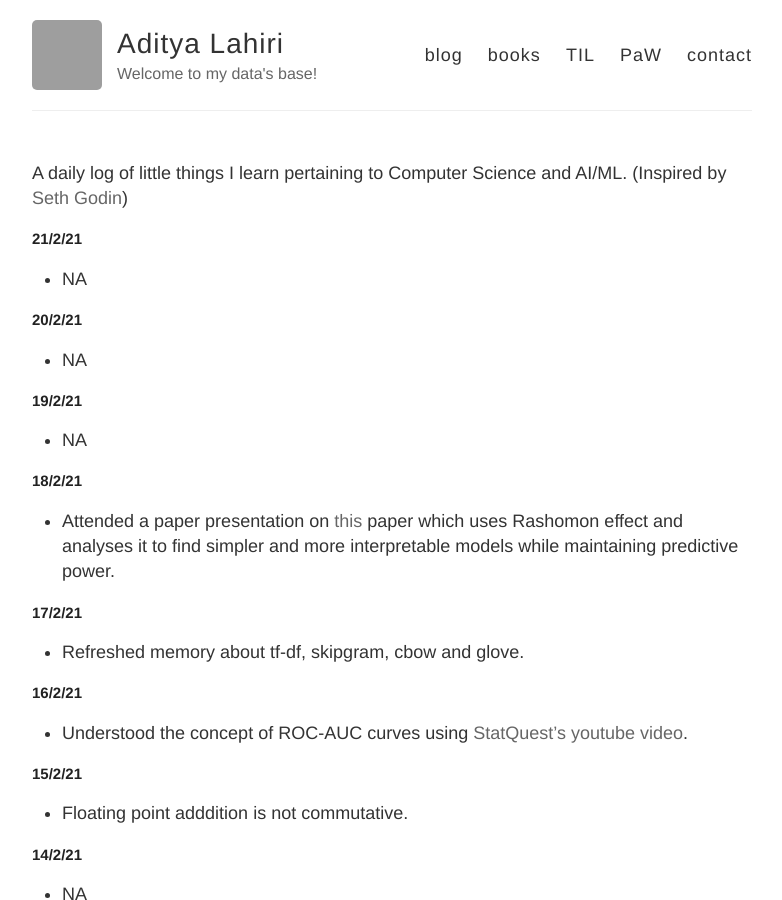
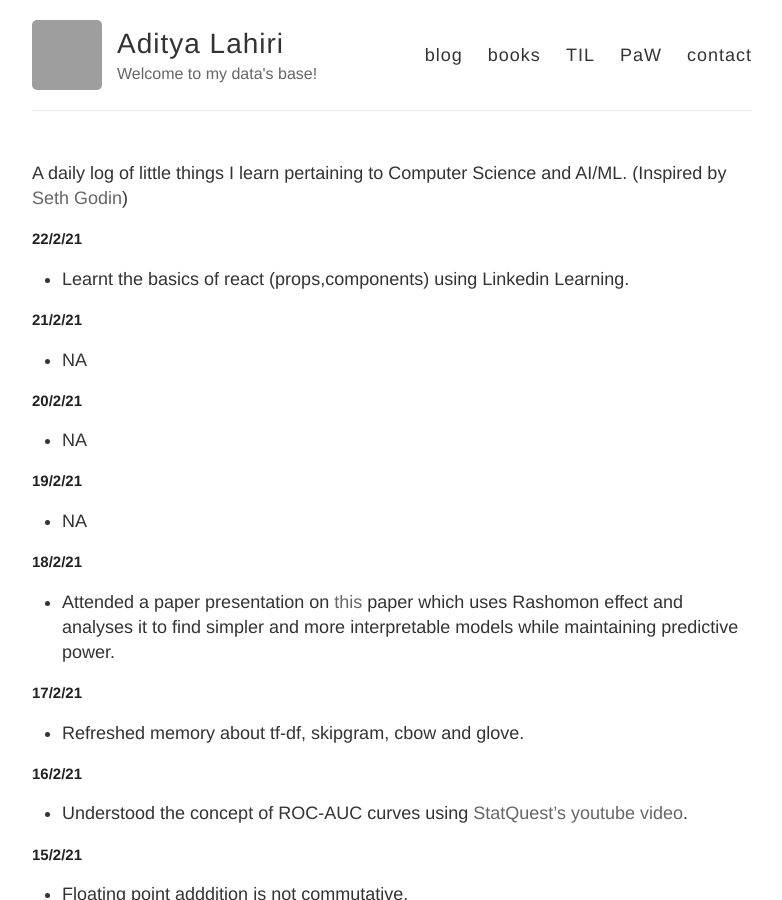
Before and after one commit to adityalahiri/adityalahiri.github.io, a Jekyll site: the page built from TIL.md, in a window 1280 px wide and 900 px high. Shown: the whole window, without its empty margins (248-1030 px from the left). Built offline with Jekyll 4.4.1, drawn with Linux system fonts in a browser that asks for light colours; our own code applies the rules of GitHub Pages for plain Markdown files; grey boxes are pictures that could not be loaded.

Commit message:
Update for 22/2

```diff
--- a/TIL.md
+++ b/TIL.md
@@ -1,5 +1,9 @@
 A daily log of little things I learn pertaining to Computer Science and AI/ML.
 (Inspired by [Seth Godin](https://seths.blog/))
+
+## 22/2/21
+
+* Learnt the basics of react (props,components) using Linkedin Learning.
 
 ## 21/2/21
 
```
